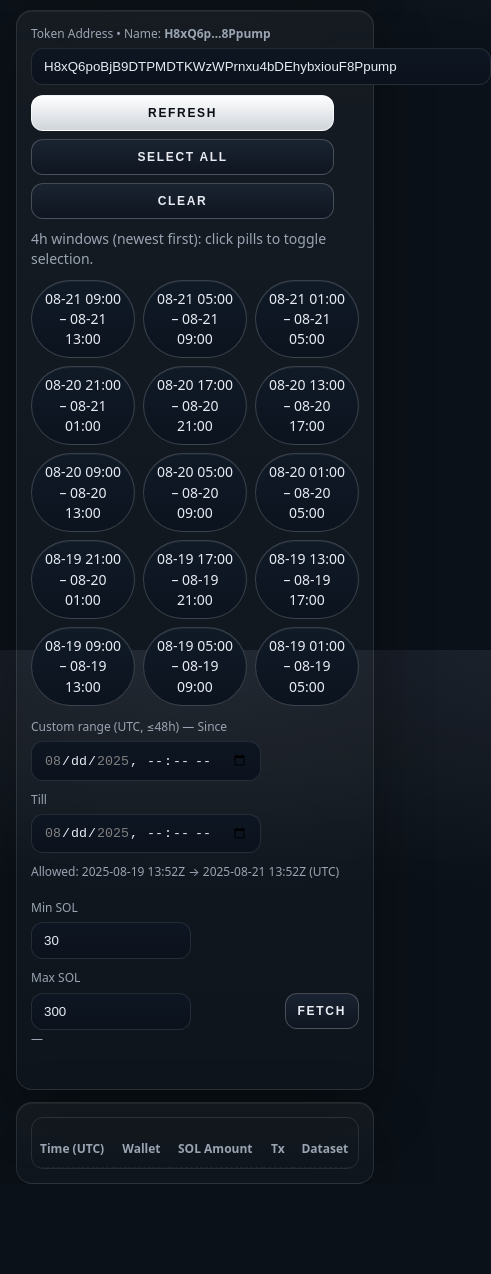
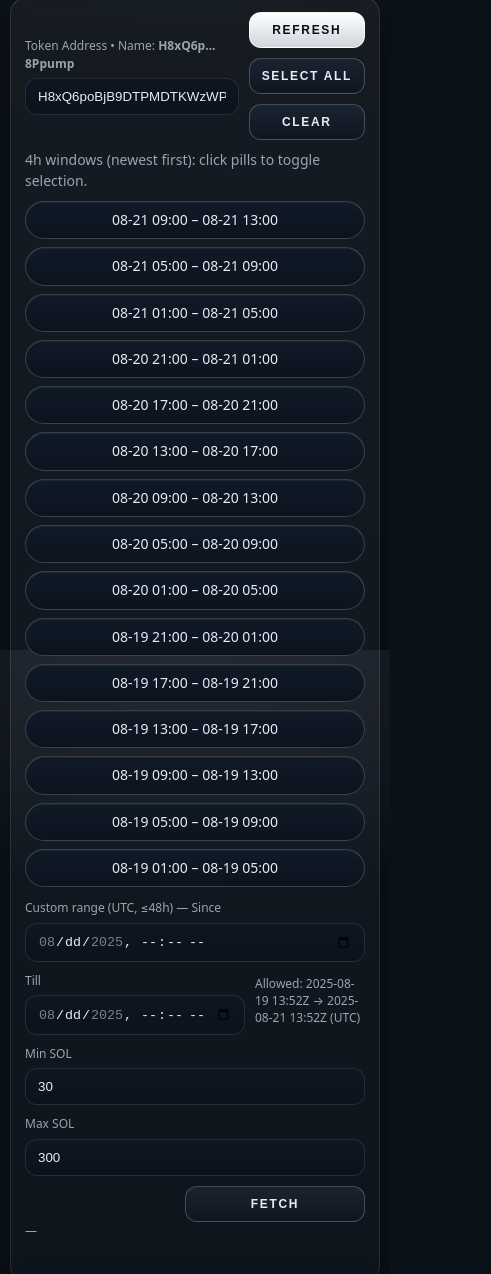
Before and after one commit to CryptoPilot16/starship, a website: page public/index.html in a window 390 px wide. Shown: the part 194-1468 px from the top of the page, 491 px wide, since content can reach past the window. Before the commit the page ends 1378 px from the top, so only its background shows below. Drawn offline with Linux system fonts and the light colour scheme; no server answers.

Commit message:
Update index.html

```diff
--- a/public/index.html
+++ b/public/index.html
@@ -50,6 +50,7 @@
       background:linear-gradient(180deg,rgba(255,255,255,.08),rgba(255,255,255,.03));
       border:1px solid var(--stroke); border-radius:18px; padding:10px 14px;
       box-shadow:inset 0 1px 0 rgba(255,255,255,.06), 0 10px 35px rgba(0,0,0,.25);
+      gap:10px;
     }
     h1{margin:0;font-size:18px;letter-spacing:.22em;text-transform:uppercase}
 
@@ -83,6 +84,14 @@
     }
     .pill[data-active="true"]{background:linear-gradient(180deg,#1c2a3a,#0c1725);border-color:#dfe3e8;box-shadow:inset 0 1px 0 rgba(255,255,255,.25)}
     .row{display:flex;gap:10px;align-items:center;flex-wrap:wrap}
+
+    /* Helpers for responsive inputs */
+    .token-col{flex:1;min-width:0}
+    .controls-col{display:flex;flex-direction:column;gap:10px}
+    .two-inputs{display:flex;gap:10px;margin-top:10px}
+    .input-w{width:160px}
+    .wide{min-width:220px;flex:1}
+
     .status{min-height:20px;margin-top:8px}.ok{color:#22c55e}.err{color:#ff6b6b}
     table{width:100%;border-collapse:collapse;margin-top:12px}
     th,td{padding:10px 8px;border-bottom:1px dashed rgba(255,255,255,.06);text-align:left;vertical-align:top}
@@ -91,7 +100,23 @@
     a{color:#cfe4ff;text-decoration:none} a:hover{text-decoration:underline}
     .badge{display:inline-block;padding:2px 8px;border-radius:999px;border:1px solid rgba(255,255,255,.18);font-size:12px;background:rgba(255,255,255,.10)}
     .tiny{font-size:12px;color:var(--muted)}
-    @media (max-width:1160px){.grid{grid-template-columns:repeat(3,1fr)}}
+
+    /* ======= RESPONSIVE ======= */
+    @media (max-width:1160px){ .grid{grid-template-columns:repeat(3,1fr)} }
+    @media (max-width:720px){
+      .wrap{margin:12px auto 18px;padding:0 10px}
+      header{flex-direction:column;align-items:stretch;text-align:center}
+      h1{font-size:16px;letter-spacing:.20em}
+      .hero{padding:0 10px}
+      .hero-box img{border-radius:14px}
+      .controls-col .btn{width:100%}
+      .grid{grid-template-columns:repeat(2,1fr)}
+      .two-inputs{flex-direction:column}
+      .input-w,.wide{width:100%}
+    }
+    @media (max-width:420px){
+      .grid{grid-template-columns:1fr}
+    }
   </style>
 </head>
 <body>
@@ -115,15 +140,16 @@
 
     <section class="card">
       <form id="query-form" onsubmit="return false;">
+        <!-- Token + controls (responsive) -->
         <div class="row">
-          <div style="min-width:460px;flex:1">
+          <div class="token-col">
             <label for="token">Token Address
               <span class="tiny">• Name: <b id="tokenName">—</b></span>
             </label>
             <input id="token" />
           </div>
 
-          <div class="row" style="gap:8px">
+          <div class="controls-col">
             <button type="button" id="refreshChart" class="btn btn-metal btn-pulse">Refresh</button>
             <button type="button" id="selectAll" class="btn">Select all</button>
             <button type="button" id="clearAll"  class="btn">Clear</button>
@@ -135,30 +161,31 @@
 
         <!-- Custom timeframe (UTC, within last 48h) -->
         <div class="row" style="margin-top:12px;align-items:flex-end">
-          <div style="width:230px">
+          <div class="wide">
             <label for="customSince">Custom range (UTC, ≤48h) — Since</label>
             <input type="datetime-local" id="customSince" step="60" />
           </div>
-          <div style="width:230px">
+          <div class="wide">
             <label for="customTill">Till</label>
             <input type="datetime-local" id="customTill" step="60" />
           </div>
-          <div class="tiny muted" id="customBounds" style="padding-bottom:8px"></div>
+          <div class="tiny muted" id="customBounds" style="padding-bottom:8px;flex:1"></div>
         </div>
 
-        <div class="row" style="margin-top:10px">
-          <div style="width:160px">
+        <div class="two-inputs">
+          <div class="input-w">
             <label for="minSol">Min SOL</label>
             <input type="number" id="minSol" step="0.0000001" value="30" placeholder="30" />
           </div>
-          <div style="width:160px">
+          <div class="input-w">
             <label for="maxSol">Max SOL</label>
             <input type="number" id="maxSol" step="0.0000001" value="300" placeholder="300" />
           </div>
-          <div style="flex:1"></div>
-          <div>
-            <label>&nbsp;</label>
-            <button type="submit" id="fetchBtn" class="btn">Fetch</button>
+        </div>
+
+        <div class="row" style="margin-top:10px;justify-content:flex-end">
+          <div style="width:180px;max-width:100%">
+            <button type="submit" id="fetchBtn" class="btn" style="width:100%">Fetch</button>
           </div>
         </div>
 
@@ -219,11 +246,7 @@
     function updateCustomBounds(){
       const now = new Date();
       const min = new Date(now.getTime() - CUSTOM_RANGE_MAX_HOURS*3600*1000);
-      const isoLocal = d => {
-        const z = new Date(d); z.setSeconds(0,0);
-        // toISOString → 'YYYY-MM-DDTHH:MM:SSZ'; remove 'Z' so datetime-local accepts it (as local)
-        return z.toISOString().slice(0,16);
-      };
+      const isoLocal = d => { const z = new Date(d); z.setSeconds(0,0); return z.toISOString().slice(0,16); };
       customSince.min = customTill.min = isoLocal(min);
       customSince.max = customTill.max = isoLocal(now);
       customBounds.textContent = `Allowed: ${toLocalISO(min)} → ${toLocalISO(now)} (UTC)`;
```
